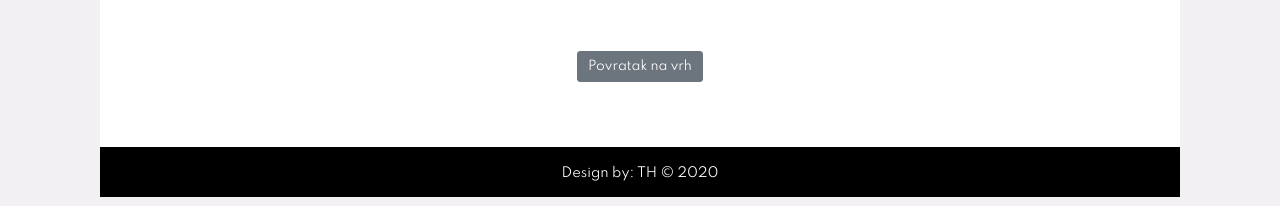
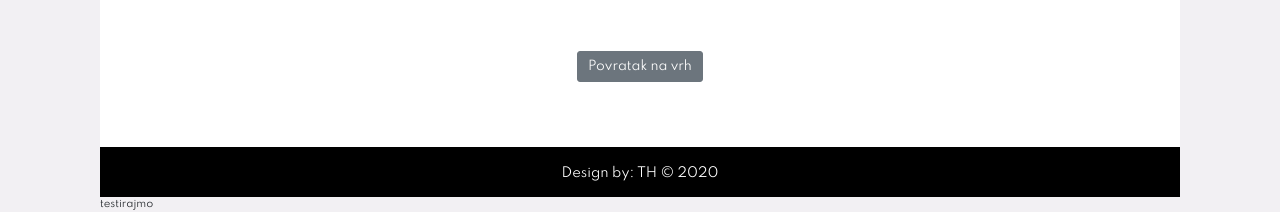
Before and after one commit to Dresnor/OPG, a PHP site: page / in a window 1280 px wide. Shown: the part 594-806 px from the top of the page. Run offline with PHP 8.4, Linux system fonts and the light colour scheme; data that the repository does not hold is empty; some libraries are stand-ins or nearby versions.

Commit message:
Update index.php

```diff
--- a/index.php
+++ b/index.php
@@ -366,6 +366,7 @@ if(isset($_GET["action"]))
 			Design by: TH &copy; 2020
 		</footer>
 	</div> <!--wrapper end-->
+	<div>testirajmo</div>
 	<script>
 
 //provjera unosa forme
```
